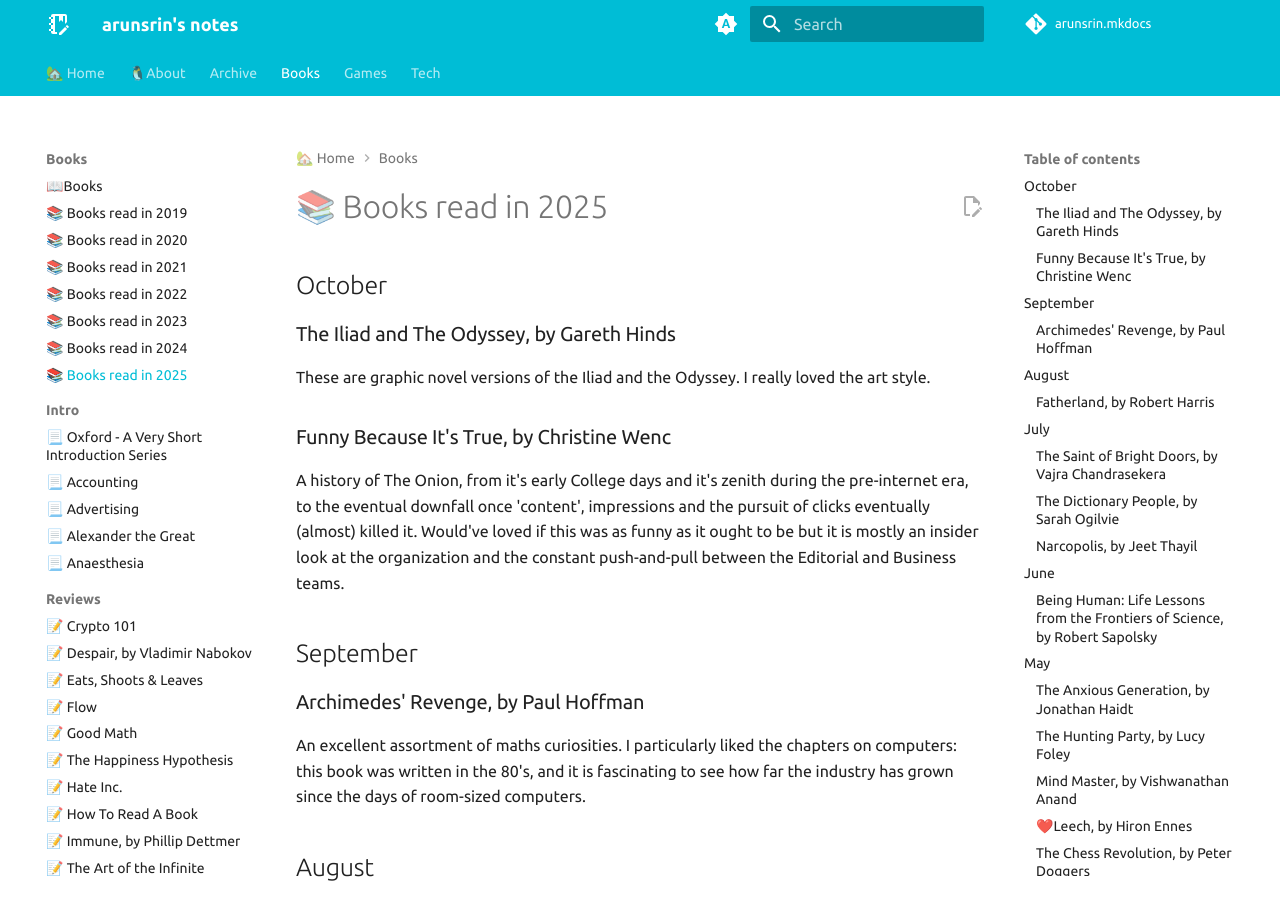
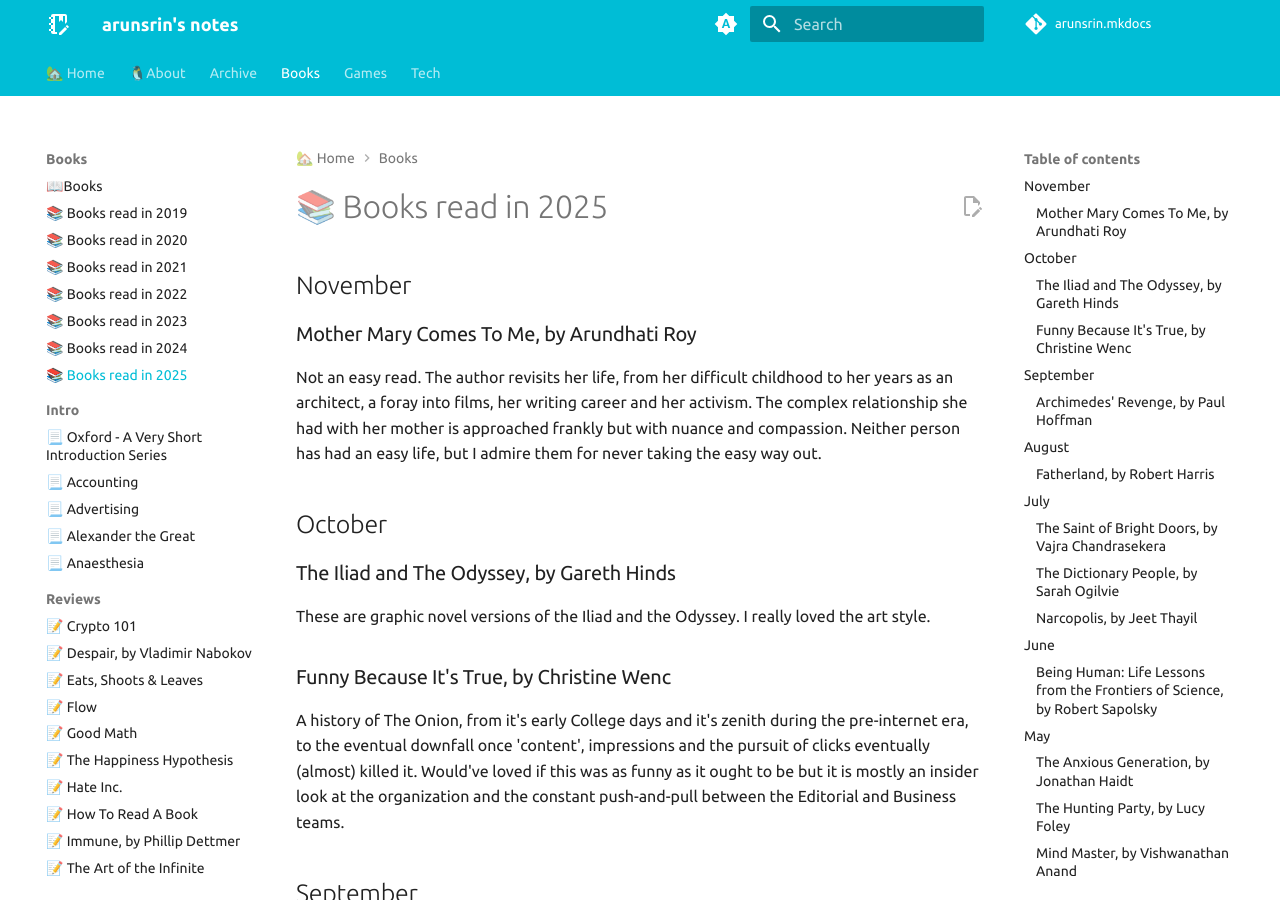
Before and after one commit to arunsrin/arunsrin.mkdocs, an MkDocs documentation site: the page built from home/books/2025.md, in a window 1280 px wide and 900 px high. Built offline with MkDocs 1.6.1 and Material for MkDocs 9.7.7, drawn with Linux system fonts in a browser that asks for light colours; comment, search, counter and statistics services are not loaded.

Commit message:
finished the mother mary book

```diff
--- a/home/books/2025.md
+++ b/home/books/2025.md
@@ -1,4 +1,14 @@
 # 📚 Books read in 2025
+
+## November
+
+### Mother Mary Comes To Me, by Arundhati Roy
+
+Not an easy read. The author revisits her life, from her difficult childhood to
+her years as an architect, a foray into films, her writing career and her activism.
+The complex relationship she had with her mother is approached frankly but with
+nuance and compassion. Neither person has had an easy life, but I admire them for
+never taking the easy way out.
 
 ## October
 
```
